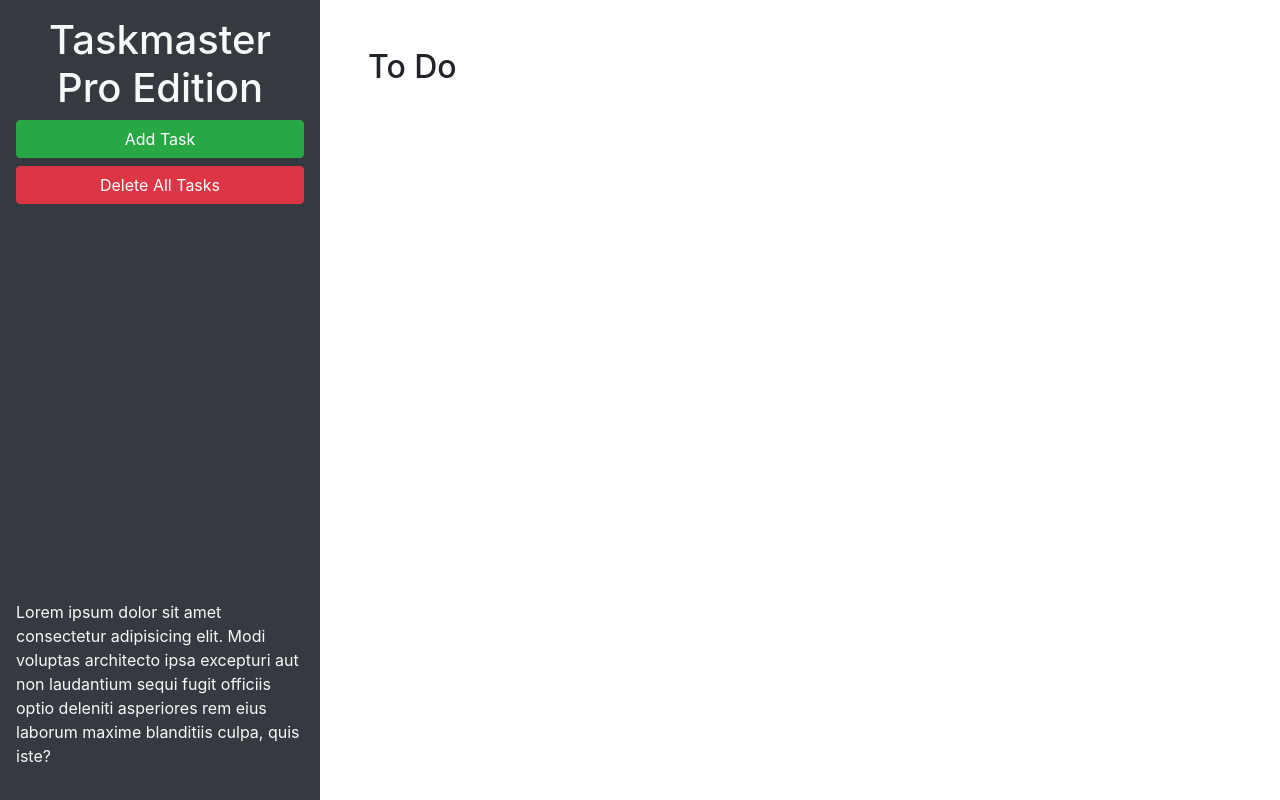
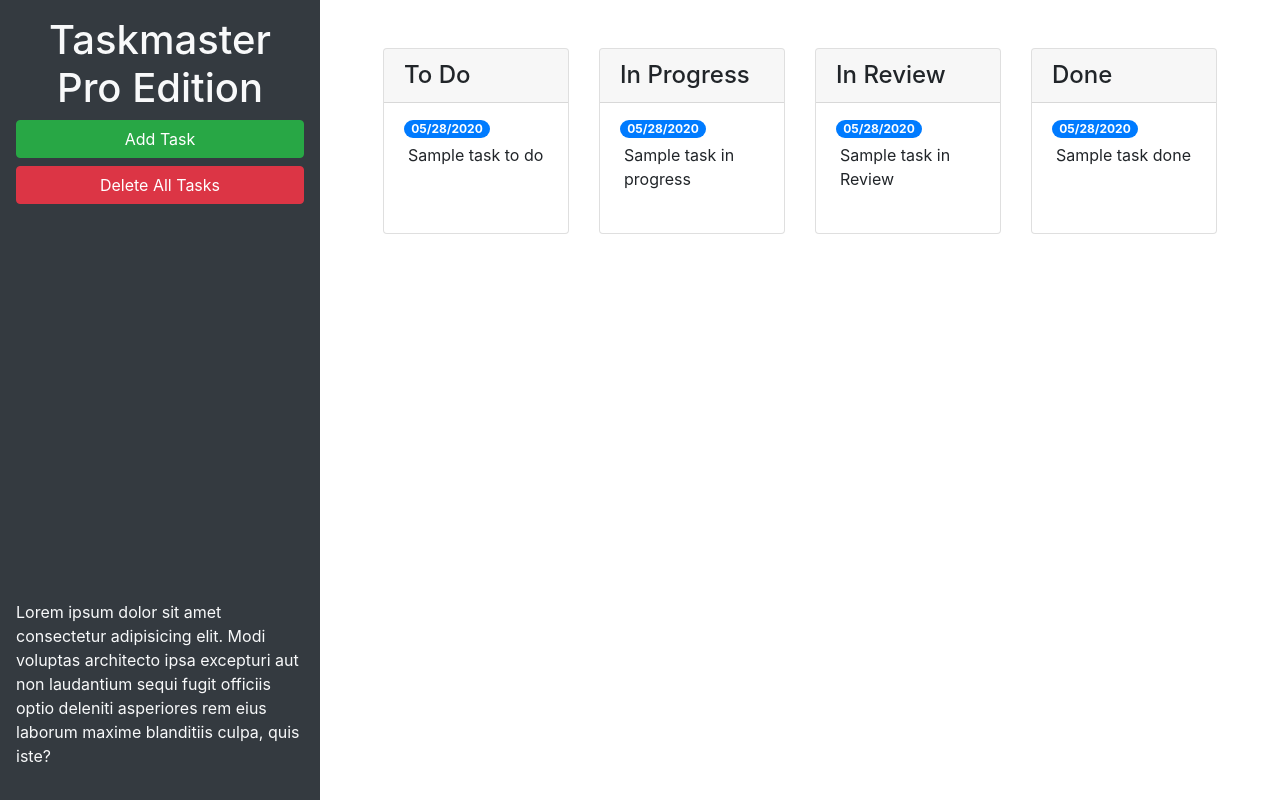
Before and after one commit to beimy/taskmaster-pro, a plain HTML site: page index.html in a window 1280 px wide. Drawn offline with nearby package versions, Linux system fonts and the light colour scheme.

Commit message:
implemented more bootstrap classes, created task columns, updated new task modal

```diff
--- a/index.html
+++ b/index.html
@@ -24,9 +24,67 @@
       </p>
     </header>
     <main class="col-12 col-lg-9">
-      <div class="m-5">
-        <h2>To Do</h2>
-        <ul id="list-toDo" class="list-group"> </ul>
+      <div class="m-5 row justify-content-around">
+        <!-- ToDo Start -->
+        <div class="col-12 col-md-6 col-xl-3 mb-3">
+          <div class="card">
+            <h4 class="card-header">
+              To Do
+            </h4>
+            <ul id="list-toDo" class="list-group list-group-flush">
+              <li class="list-group-item">
+                <span class="badge badge-primary badge-pill">05/28/2020</span>
+                <p class="m-1">Sample task to do</p>
+              </li>
+            </ul>
+          </div>
+        </div>
+        <!-- todo end -->
+        <!-- in progress start -->
+        <div class="col-12 col-md-6 col-xl-3 mb-3">
+          <div class="card">
+            <h4 class="card-header">
+              In Progress
+            </h4>
+            <ul id="list-inProgress" class="list-group list-group-flush">
+              <li class="list-group-item">
+                <span class="badge badge-primary badge-pill">05/28/2020</span>
+                <p class="m-1">Sample task in progress</p>
+              </li>
+            </ul>
+          </div>
+        </div>
+        <!-- in progress end -->
+        <!-- in review start -->
+        <div class="col-12 col-md-6 col-xl-3 mb-3">
+          <div class="card">
+            <h4 class="card-header">
+              In Review
+            </h4>
+            <ul id="list-inReview" class="list-group list-group-flush">
+              <li class="list-group-item">
+                <span class="badge badge-primary badge-pill">05/28/2020</span>
+                <p class="m-1">Sample task in Review</p>
+              </li>
+            </ul>
+          </div>
+        </div>
+        <!-- in review end -->
+        <!-- done start -->
+        <div class="col-12 col-md-6 col-xl-3 mb-3">
+          <div class="card">
+            <h4 class="card-header">
+              Done
+            </h4>
+            <ul id="list-done" class="list-group list-group-flush">
+              <li class="list-group-item">
+                <span class="badge badge-primary badge-pill">05/28/2020</span>
+                <p class="m-1">Sample task done</p>
+              </li>
+            </ul>
+          </div>
+        </div>
+        <!-- done end -->
       </div>
     </main>
   </div>
@@ -46,11 +104,11 @@
           <form>
             <div class="form-group">
               <label for="modalTaskDescription">Task description</label>
-              <textarea id="modalTaskDescription" rows="3"></textarea>
+              <textarea id="modalTaskDescription" rows="3" class="form-control"></textarea>
             </div>
             <div class="form-group">
               <label for="modalDueDate">Due date</label>
-              <input type="text" id="modalDueDate" placeholder="mm/dd/yyyy" autocomplete="off" />
+              <input type="text" class="form-control" id="modalDueDate" placeholder="mm/dd/yyyy" autocomplete="off" />
             </div>
           </form>
         </div>
```
